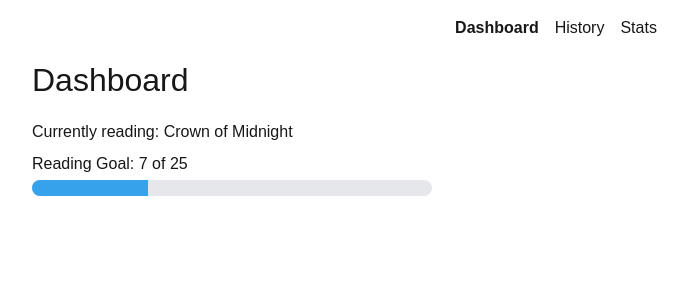
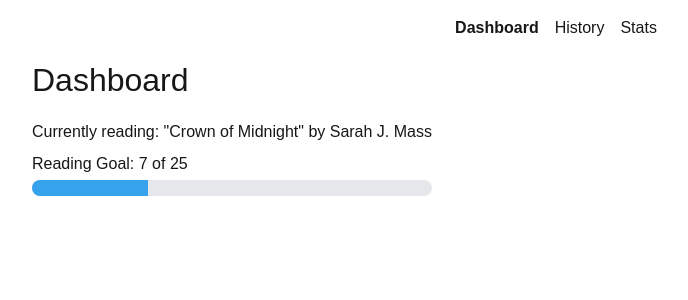
Before and after one commit to kaytijjackson/bookshelf, a Next.js app in the folder bookshelf/: page / in a window 1280 px wide. Shown: the top 300 px of the page, without its empty margins (84-772 px from the left). Built offline with nearby package versions, Linux system fonts and the light colour scheme.

Commit message:
fix tsc errors

```diff
--- a/bookshelf/app/globals.css
+++ b/bookshelf/app/globals.css
@@ -1,3 +1,4 @@
+{ /* TODO: Remove global styling and tailwind dependency */}
 @import "tailwindcss";
 
 :root {
--- a/bookshelf/app/page.tsx
+++ b/bookshelf/app/page.tsx
@@ -21,7 +21,7 @@ export const Home = () => {
   return (
     <Page title="Dashboard">
       <VStack spacing={8}>
-        <span>Currently reading: {book.title}</span>
+        <span>Currently reading: &quot;{book.title}&quot; by {book.author}</span>
         <VStack spacing={4}>
           <span>Reading Goal: {booksYTD} of {goal}</span>
           <ProgressBar currentAmount={booksYTD} totalAmount={goal} />
--- a/bookshelf/app/stats/GenrePieChart.tsx
+++ b/bookshelf/app/stats/GenrePieChart.tsx
@@ -2,6 +2,7 @@
 
 import { CompletedBookType } from "@book-data";
 import { PieChart } from "@components";
+import { ActiveElement, ChartEvent } from "chart.js";
 import { useRouter } from "next/navigation";
 
 export const formatGenreData = (history: CompletedBookType[]) => {
@@ -30,7 +31,7 @@ export const GenrePieChart = ({
   const data = Object.values(genreData);
 
   const options = {
-    onClick: (_, elements) => {
+    onClick: (_event: ChartEvent, elements: ActiveElement[]) => {
       if (elements.length > 0) {
         console.log('element', elements[0]);
         const index = elements[0].index;
--- a/bookshelf/app/stats/PageCountPieChart.tsx
+++ b/bookshelf/app/stats/PageCountPieChart.tsx
@@ -2,6 +2,7 @@
 
 import { CompletedBookType } from "@book-data";
 import { PieChart } from "@components";
+import { ActiveElement, ChartEvent } from "chart.js";
 import { useRouter } from "next/navigation";
 
 const getSize = (pageCount: number) => {
@@ -51,7 +52,7 @@ export const PageCountPieChart = ({
   const data = Object.values(pageCountData);
 
   const options = {
-    onClick: (_, elements) => {
+    onClick: (_event: ChartEvent, elements: ActiveElement[]) => {
       if (elements.length > 0) {
         console.log('element', elements[0]);
         const index = elements[0].index;
--- a/bookshelf/libs/components/Charts/PieChart.tsx
+++ b/bookshelf/libs/components/Charts/PieChart.tsx
@@ -23,7 +23,7 @@ export const PieChart = ({
   labels: string[];
   data: (number | undefined)[];
   tooltipLabel: string;
-  options?: ChartOptions;
+  options?: ChartOptions<'pie'>;
 }) => {
   const pieChartData = {
     labels,
```
